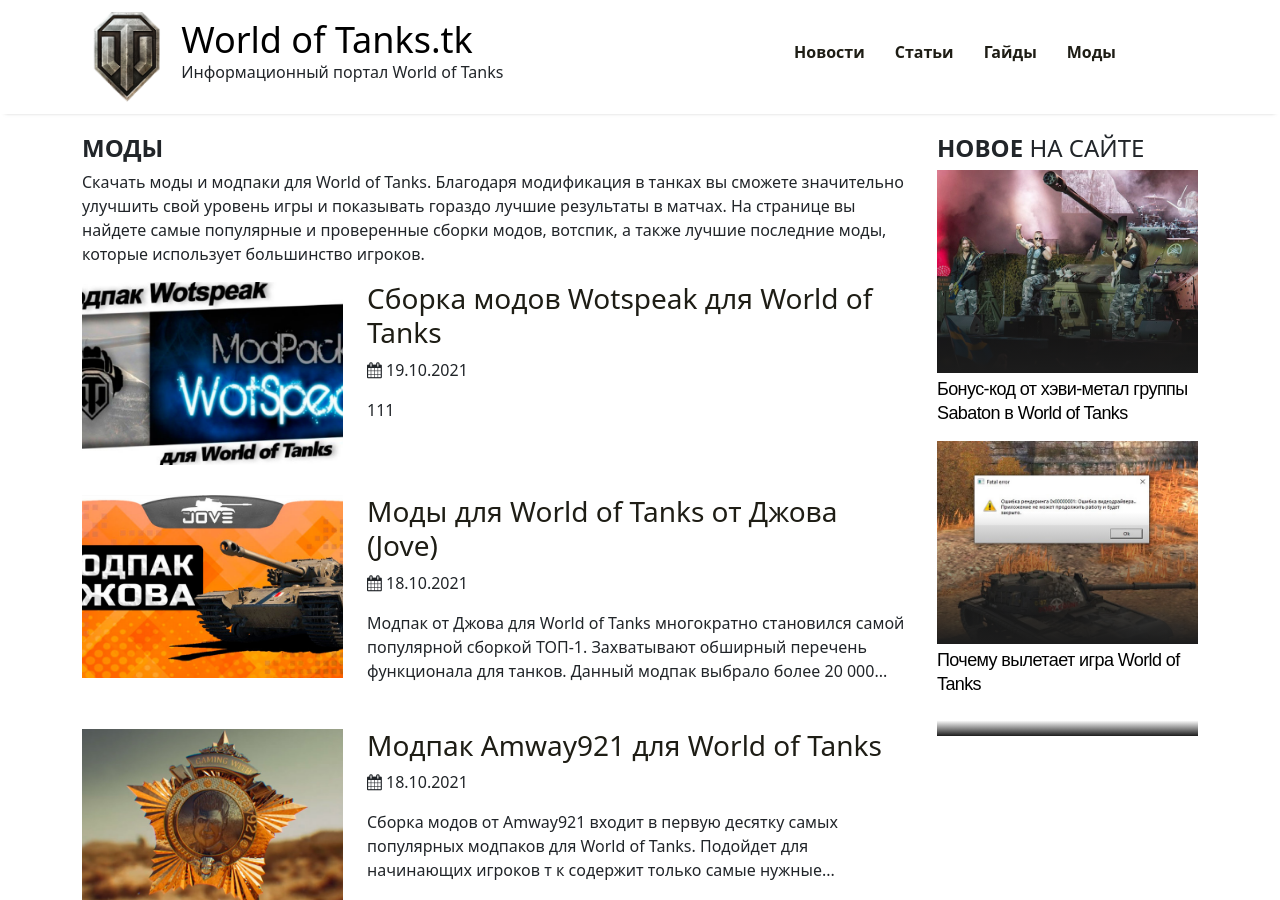
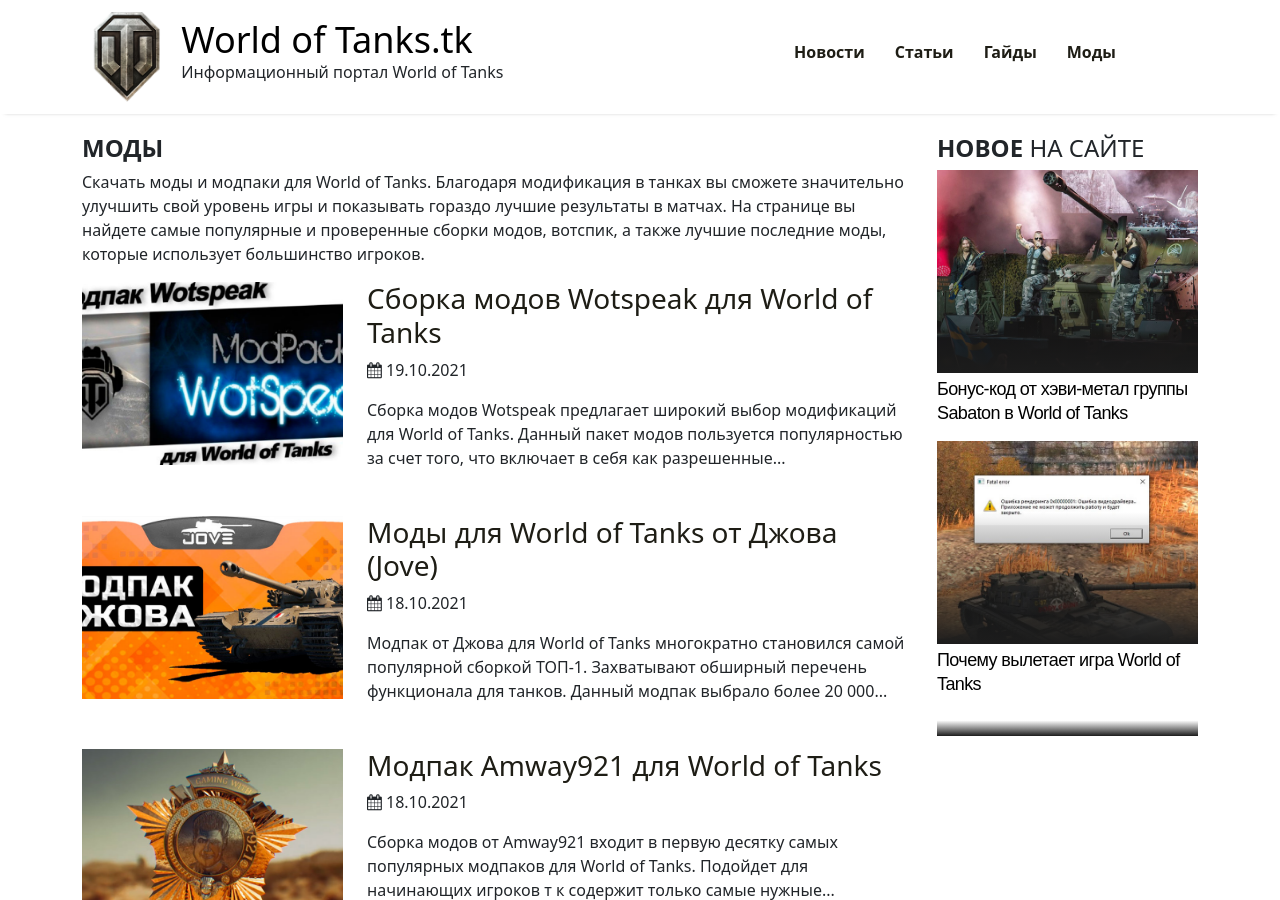
Before and after one commit to stblog/stblog.github.io, a Jekyll site: the page built from mods.md, in a window 1280 px wide and 900 px high. Built offline with Jekyll 4.4.1, drawn with Linux system fonts in a browser that asks for light colours.

Commit message:
Updated Modpak Wotspeak Mody World Of Tanks

```diff
--- a/_posts/2021-10-19-modpak-wotspeak-mody-world-of-tanks.markdown
+++ b/_posts/2021-10-19-modpak-wotspeak-mody-world-of-tanks.markdown
@@ -8,4 +8,15 @@
 image: "/uploads/2021/10/modpack-wotspeak.jpg"
 ---
 
-111
+Сборка модов Wotspeak предлагает широкий выбор модификаций для World of Tanks. Данный пакет модов пользуется популярностью за счет того, что включает в себя как разрешенные моды, так и запрещенные моды.
+
+Мы не одобряем использование в игре WoT запрещенных модов и призываем к честным игровым состязаниям!
+
+Тем не менее многие игроки скачивают Wotspeak именно ради получения преимущества в игре за счет запрещенных модификаций. Если вы решили установить один из таких модов, то будьте готовы получить **временный или вечный бан** на ваш аккаунт World of Tanks.
+
+В список запрещенных входят моды такие как:
+
+*Тундра (убирает всю растительность с карты, оставляя только голые стволы деревьев);
+*Таймер перезарядки врагов (показывает время перезарядки врагов);
+
+Модпак Wotspeak включает в себя много полезных проверенных модов для танков, которые вы можете использовать без опасения получить бан.
```
